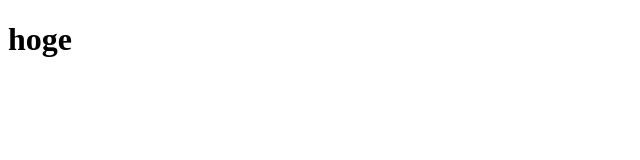
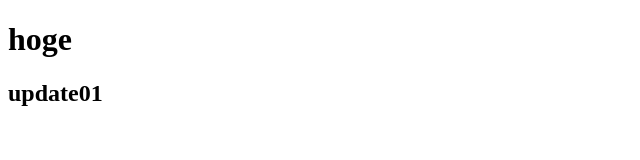
Before and after one commit to eto7u/test, a plain HTML site: page index.html in a window 1280 px wide. Shown: the whole page, without its empty margins (0-640 px from the left). Drawn offline with Linux system fonts and the light colour scheme.

Commit message:
update-01

```diff
--- a/index.html
+++ b/index.html
@@ -7,5 +7,6 @@
 </head>
 <body>
     <h1>hoge</h1>
+    <h2>update01</h2>
 </body>
 </html>
```
